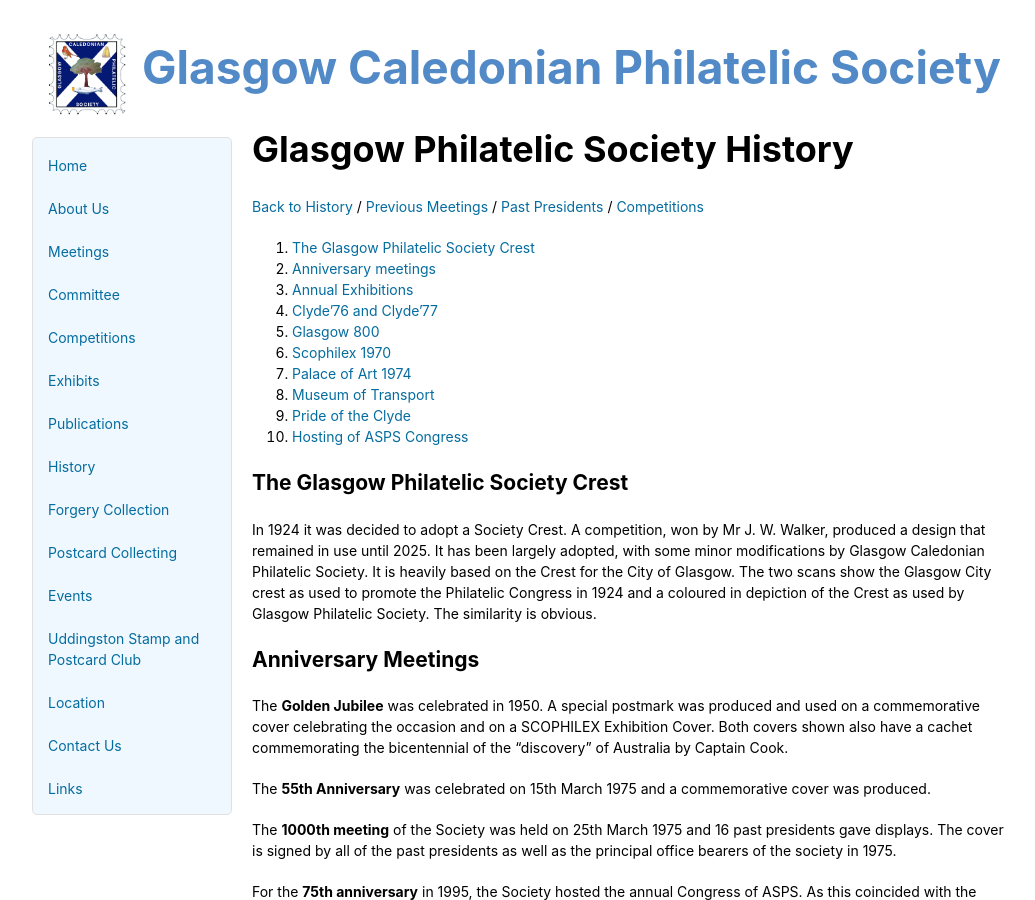
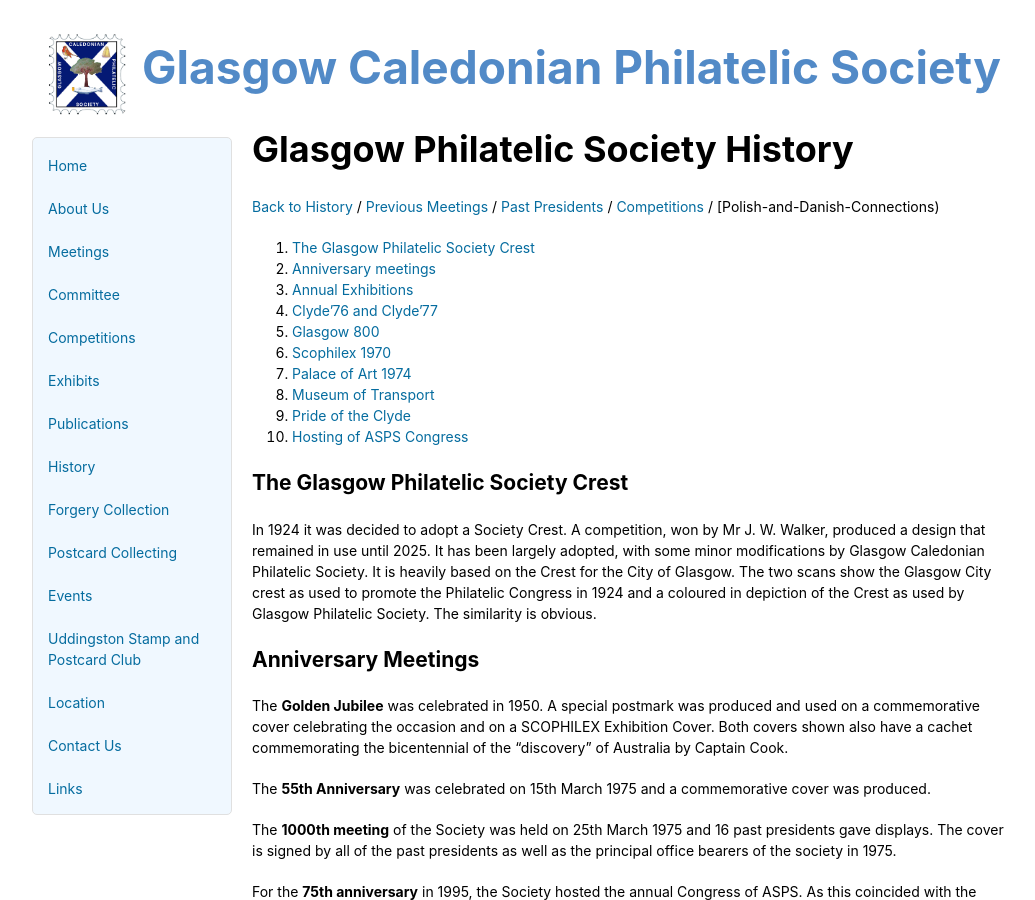
Before and after one commit to astalker/caledonian-stamps, a Jekyll site: the page built from history-glasgow.md, in a window 1280 px wide and 900 px high. Shown: the whole window, without its empty margins (118-1153 px from the left). Built offline with Jekyll 4.4.1, drawn with Linux system fonts in a browser that asks for light colours; our own code applies the rules of GitHub Pages for plain Markdown files.

Commit message:
Add Polish and Danish Connections link to history

```diff
--- a/history-glasgow.md
+++ b/history-glasgow.md
@@ -1,6 +1,6 @@
 # Glasgow Philatelic Society History
 
-[Back to History](./history) / [Previous Meetings](./previous-meetings-glasgow) / [Past Presidents](./past-presidents-glasgow) / [Competitions](./competitions-glasgow)
+[Back to History](./history) / [Previous Meetings](./previous-meetings-glasgow) / [Past Presidents](./past-presidents-glasgow) / [Competitions](./competitions-glasgow) / [Polish-and-Danish-Connections)
 
 1. [The Glasgow Philatelic Society Crest](the-glasgow-philatelic-society-crest)
 1. [Anniversary meetings](#anniversary-meetings)
```
